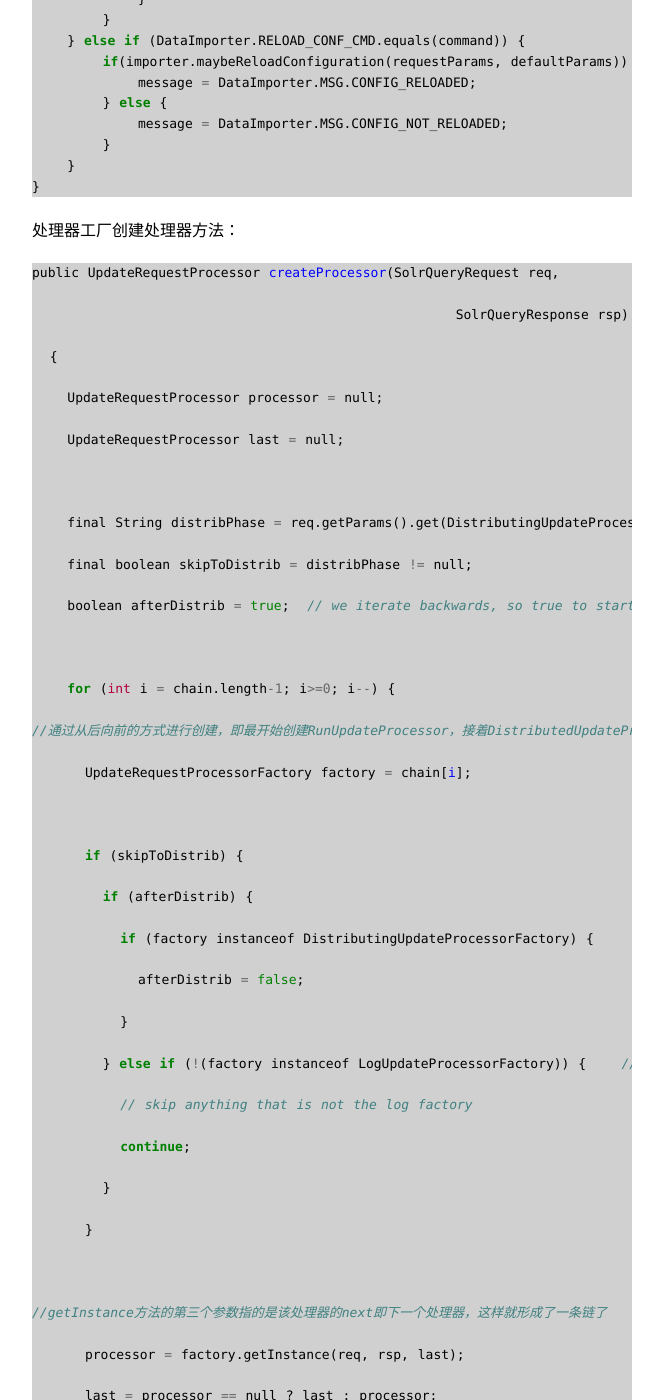
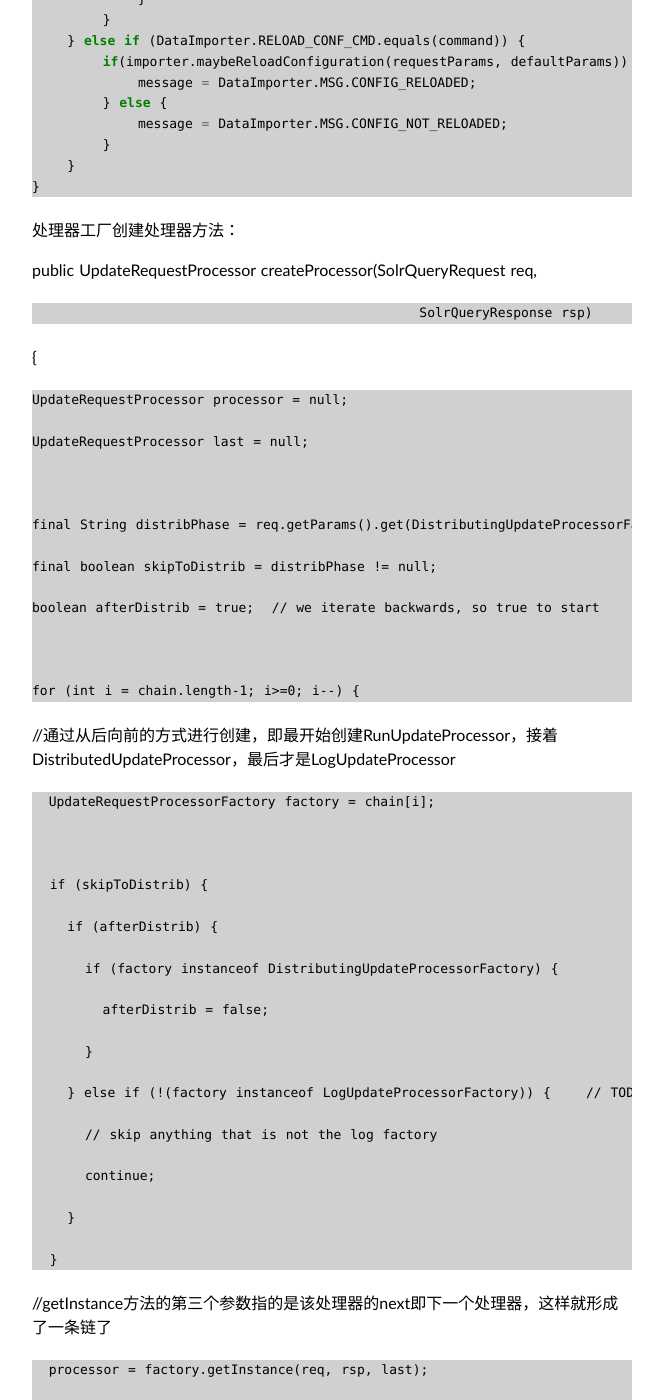
Before and after one commit to uohzoaix/studies, a Jekyll site: the page built from _posts/2014-02-27-solrCloud.md, in a window 1280 px wide and 1400 px high, scrolled down 1556 px. Shown: the whole window, without its empty margins (308-971 px from the left). Built offline with Jekyll 4.4.1, drawn with Linux system fonts in a browser that asks for light colours; some web fonts are replaced; Markdown is read by kramdown in place of the engine named in the settings; comment, search, counter and statistics services are not loaded; some of the changed text lies outside the part shown.

Commit message:
edit shuffle

```diff
--- a/_posts/2014-02-27-solrCloud.md
+++ b/_posts/2014-02-27-solrCloud.md
@@ -88,7 +88,7 @@ if (command != null && DataImporter.ABORT_CMD.equals(command)) {
 }
 {% endhighlight %}
 处理器工厂创建处理器方法：
-{% highlight objc %}
+
 public UpdateRequestProcessor createProcessor(SolrQueryRequest req,
 
                                                 SolrQueryResponse rsp)
@@ -152,4 +152,3 @@ public UpdateRequestProcessor createProcessor(SolrQueryRequest req,
     return last;
 
   }
-{% endhighlight %}
```
